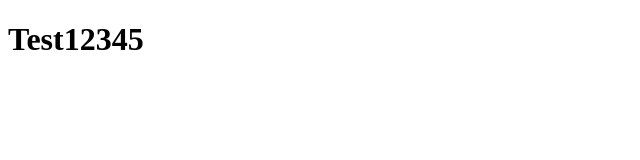
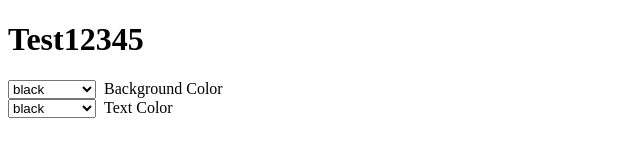
Before and after one commit to Eirio/eirio.github.io, a plain HTML site: page index.html in a window 1280 px wide. Shown: the whole page, without its empty margins (0-640 px from the left). Drawn offline with Linux system fonts and the light colour scheme.

Commit message:
Testing colour changer

```diff
--- a/index.html
+++ b/index.html
@@ -4,6 +4,33 @@
 
 <h1>Test12345</h1>
 
+
+<select name=”clr” onchange=”document.bgColor=this.options[this.selectedIndex].value” size=”1″>
+    <br>
+    <option value=”black”>black
+        <option value=”orange”>orange
+            <option value=”flamingred”>fuschia
+                <option value=”lightyellow”>light yellow
+                    <option value=”green”>green
+                        <option value=”cyan”>cyan
+                            <option value=”yellow”>yellow
+                                <option value=”red”>red
+                                    <option value=”white”>white</option>
+</select>&nbsp;&nbsp;Background Color
+
+<br>
+<select name=”clr” onchange=”document.fgColor=this.options[this.selectedIndex].value” size=”1″>
+    <br>
+    <option value=”black”>black
+        <option value=”orange”>orange
+            <option value=”flamingred”>fuschia
+                <option value=”lightyellow”>light yellow
+                    <option value=”cyan”>cyan
+                        <option value=”yellow”>yellow
+                            <option value=”red”>red
+                                <option value=”white”>white</option>
+</select>&nbsp;&nbsp;Text Color
+
 </body>
 
 </html>
```
